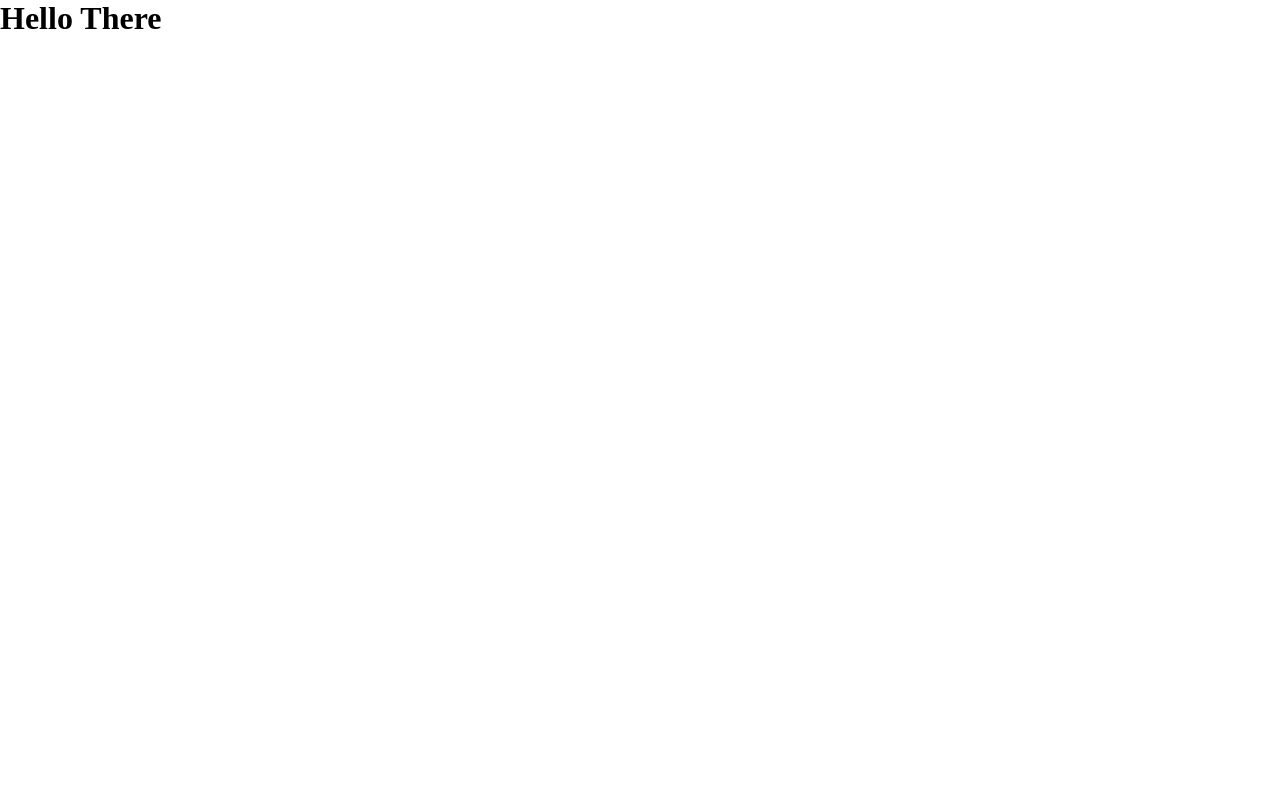
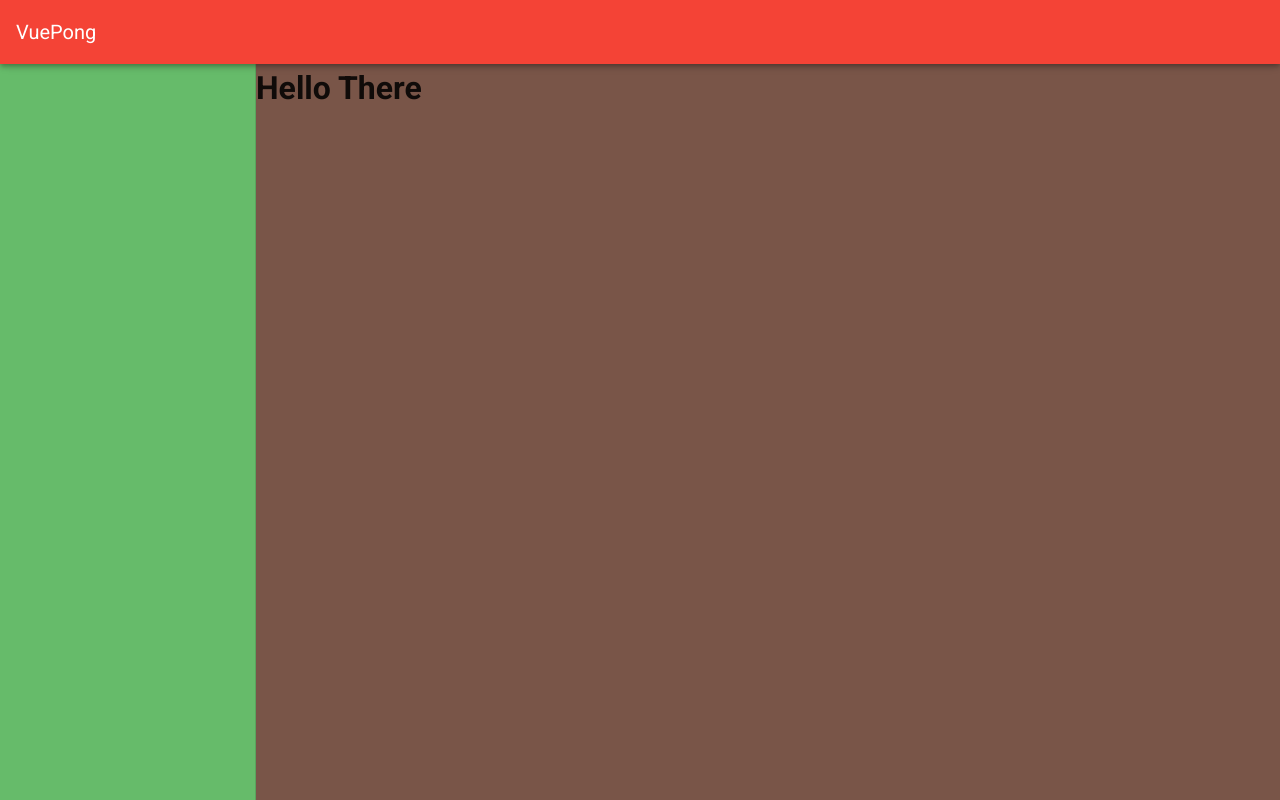
Before and after one commit to dmelend3/pong, a Vue app: page / in a window 1280 px wide. Built offline with nearby package versions, Linux system fonts and the light colour scheme.

Commit message:
Main Layout created

```diff
--- a/src/App.vue
+++ b/src/App.vue
@@ -1,5 +1,11 @@
 <template>
-  <div id="app">
-    <router-view />
-  </div>
+<v-app>
+  <v-app-bar app clipped-left dark color="red">
+    <v-toolbar-title>VuePong</v-toolbar-title>
+  </v-app-bar>
+  <v-navigation-drawer app clipped class="green lighten-1"> </v-navigation-drawer>
+    <v-content class="brown noOverflow">
+      <router-view />
+    </v-content>
+</v-app>
 </template>
```
